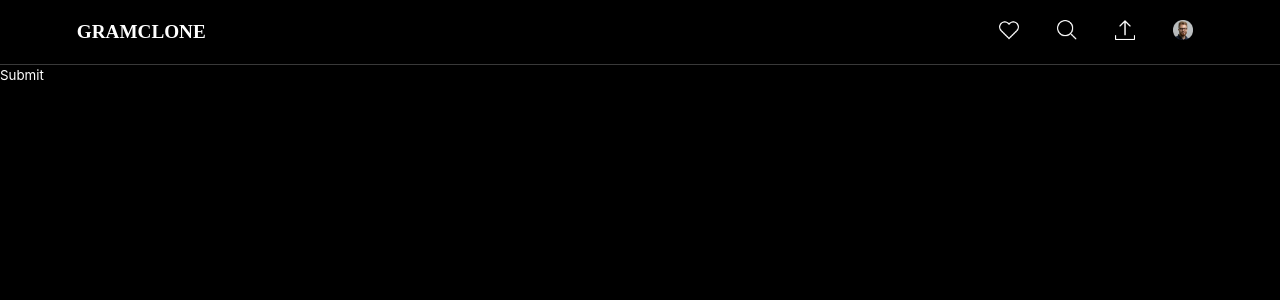
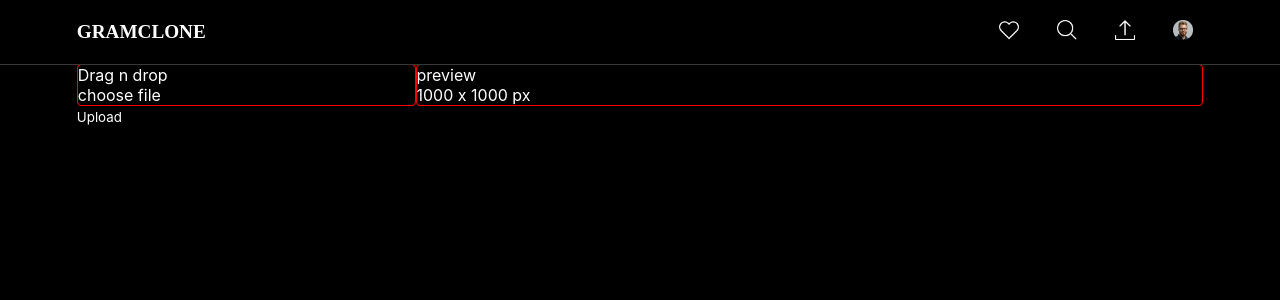
Before and after one commit to frederikfink/gram-clone, a React (Create React App) app: page /upload in a window 1280 px wide. Shown: the top 300 px of the page. Built offline with nearby package versions, Linux system fonts and the light colour scheme; a web font is replaced by a local one.

Commit message:
Update Upload.js

```diff
--- a/src/pages/Upload.js
+++ b/src/pages/Upload.js
@@ -3,10 +3,15 @@ import React, { Component } from 'react'
 export class Upload extends Component {
     render() {
         return (
-            <div>
-                <form onSubmit={this.handleSubmit}>
-                <button>Submit</button>
-                </form>
+            <div style={{width: "88%", margin: "auto"}}>
+                <div style={{display: "flex"}}>
+                    <div className="uploadControls" style={{width: "30%", border: "1px solid red", borderRadius: "4px"}}>
+                        <div className="dragNDrop" >Drag n drop</div>
+                        <div className="manualUpload">choose file</div>
+                    </div>
+                    <div className="uploadPreview" style={{width: "70%", border: "1px solid red", borderRadius: "4px"}}>preview<br/>1000 x 1000 px</div>
+                </div>
+                <button>Upload</button>
             </div>
         )
     }
```
